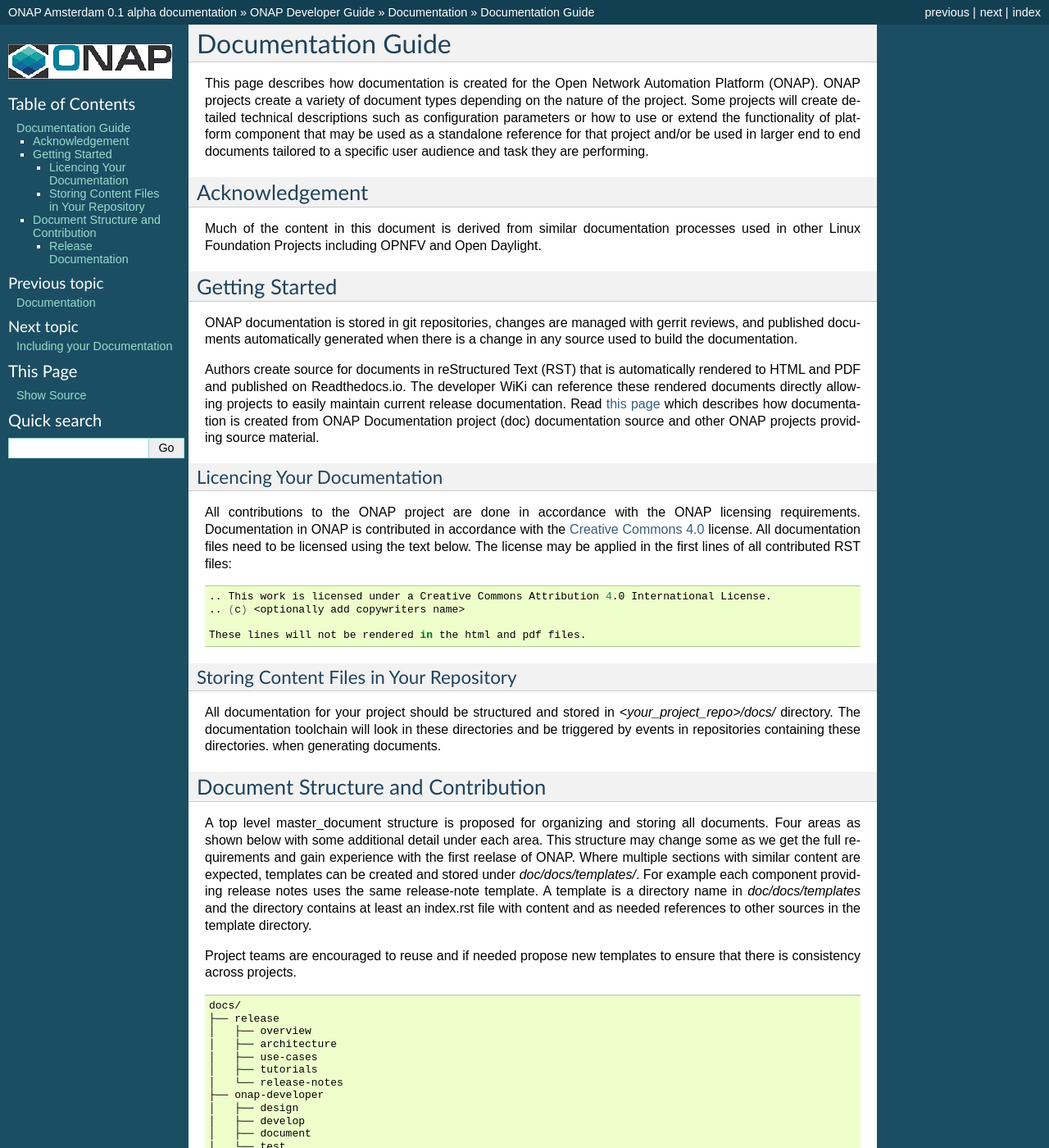
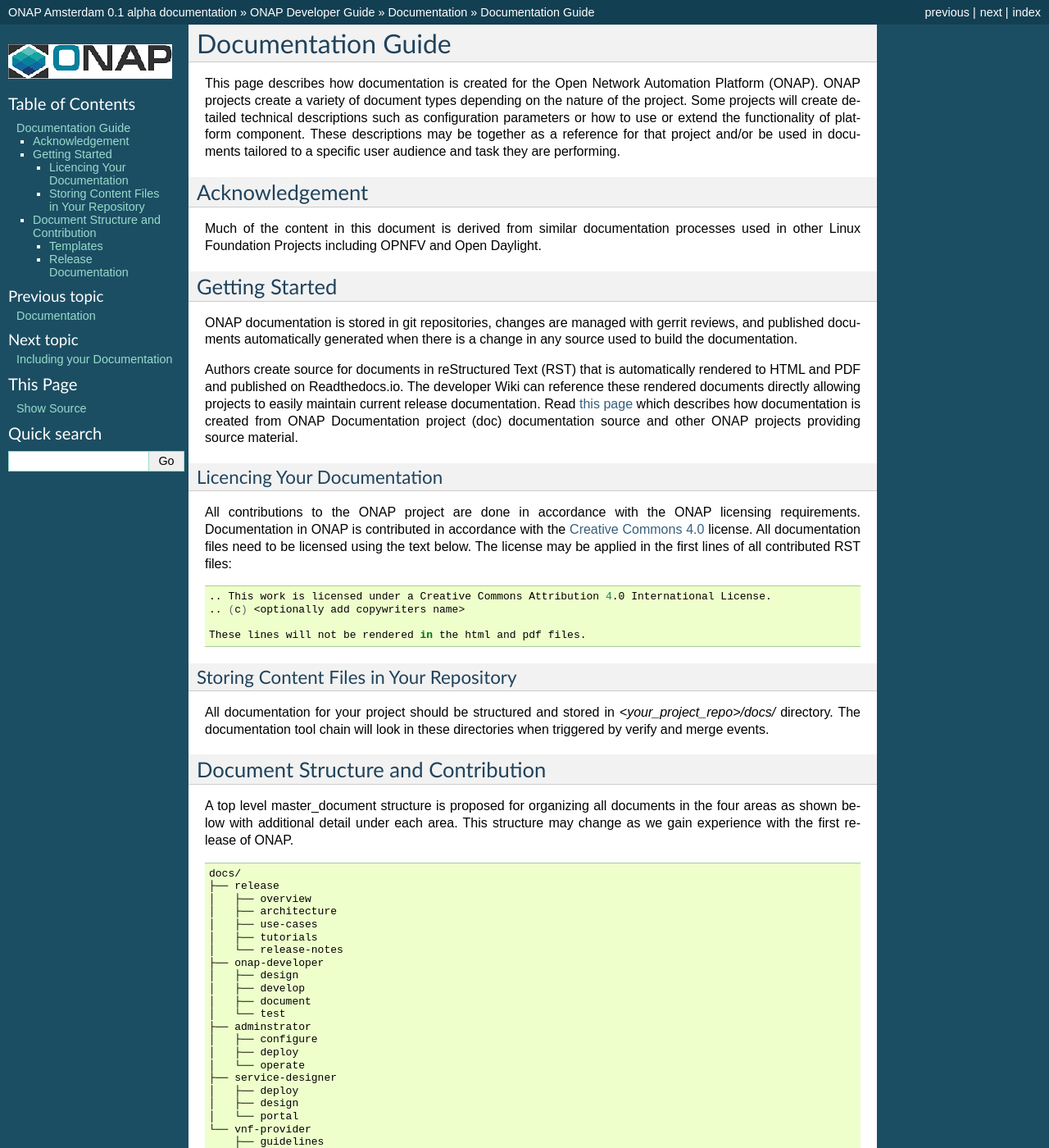
Before and after one commit to onap/doc, a Sphinx documentation site: the page built from docs/guide/onap-developer/how-to-use-docs/documentation-guide.rst, in a window 1280 px wide and 1400 px high. Shown: the whole window at 82% size. Built offline with Sphinx 7.4.7, drawn with Linux system fonts in a browser that asks for light colours; formulas are drawn with MathJax 3; pages that are not in the unit, such as notebooks, are missing from menus; some of the changed text lies outside the part shown.

Commit message:
Updates to How to Guide
Improve How to Use Documentation Guide including display
existing templates, consistency with the approved Jenkins
job templates, and other editorial improvements

Change-Id: I6a173a656acee2d675cb4af4c3070ab9ab9eb893
Issue-Id: DOC-59
Signed-off-by: Rich Bennett <rb2745@att.com>

```diff
--- a/docs/conf.py
+++ b/docs/conf.py
@@ -83,8 +83,7 @@
 # List of patterns, relative to source directory, that match files and
 # directories to ignore when looking for source files.
 exclude_patterns = [
-	'_build',
-	'templates'
+	'_build'
 	]
 
 # The reST default role (used for this markup: `text`) to use for all
--- a/docs/guide/onap-developer/how-to-use-docs/documentation-guide.rst
+++ b/docs/guide/onap-developer/how-to-use-docs/documentation-guide.rst
@@ -7,8 +7,9 @@
 This page describes how documentation is created for the Open Network Automation Platform (ONAP).
 ONAP projects create a variety of document types depending on the nature of the project.
 Some projects will create detailed technical descriptions such as configuration parameters or how to
-use or extend the functionality of platform component that may be used as a standalone reference for that project and/or
-be used in larger end to end documents tailored to a specific user audience and task they are performing.
+use or extend the functionality of platform component.
+These descriptions may be together as a reference for that project and/or
+be used in documents tailored to a specific user audience and task they are performing.
 
 Acknowledgement
 ---------------
@@ -27,7 +28,7 @@
 
 Authors create source for documents in reStructured Text (RST) that is automatically rendered to HTML and PDF
 and published on Readthedocs.io.
-The developer WiKi can reference these rendered documents directly allowing projects to
+The developer Wiki can reference these rendered documents directly allowing projects to
 easily maintain current release documentation.
 Read :ref:`this page <include-documentation>` which describes how documentation is created from
 ONAP Documentation project (doc) documentation source and other ONAP projects providing source material.
@@ -50,24 +51,16 @@
 Storing Content Files in Your Repository
 ^^^^^^^^^^^^^^^^^^^^^^^^^^^^^^^^^^^^^^^^
 All documentation for your project should be structured and stored in `<your_project_repo>/docs/` directory.
-The documentation toolchain will look in these directories and be triggered by events in repositories
-containing these directories.
-when generating documents.
+The documentation tool chain will look in these directories when triggered by verify and merge events.
 
 .. index:: master, document
 
 Document Structure and Contribution
 -----------------------------------
-A top level master_document structure is proposed for organizing and storing all documents.
-Four areas as shown below with some additional detail under each area.
-This structure may change some as we get the full requirements and gain experience with the first reelase of ONAP.
-Where multiple sections with similar content are expected, templates can be created and stored
-under `doc/docs/templates/`. For example each component providing release notes uses the same release-note template.
-A template is a directory name in `doc/docs/templates` and the directory contains at least an index.rst file with
-content and as needed references to other sources in the template directory.
+A top level master_document structure is proposed for organizing all documents
+in the four areas as shown below with additional detail under each area.
+This structure may change as we gain experience with the first release of ONAP.
 
-Project teams are encouraged to reuse and if needed propose new templates to ensure that there is
-consistency across projects.
 
 ::
 
@@ -83,7 +76,7 @@
         │   ├── develop
         │   ├── document
         │   └── test
-        ├── administrator
+        ├── adminstrator
         │   ├── configure
         │   ├── deploy
         │   └── operate
@@ -95,26 +88,23 @@
             ├── guidelines
             └── sdk
 
+Templates
+^^^^^^^^^
+Where multiple sections with similar content are expected, templates can be created and stored
+under `doc/docs/templates/` and used a starting point for similar content.
+For example the high level architecture and interface information for an ONAP component.
+A template is a directory name in `doc/docs/templates` and the directory contains at least an
+index.rst file with a starting point for creating content and as needed
+references to other sources in the template directory.
+
+Project teams are encouraged to reuse and propose new templates for reuse.
 
 Release Documentation
 ^^^^^^^^^^^^^^^^^^^^^
 Release documentation is the set of documents that are published for each ONAP release.
 The documents have a master index.rst file in the <doc> repository and reference content as needed
 from other project repository.
-To provide content for these other projects place <content>.rst files in a directory in your repository that
+To provide content for these other projects place <content>.rst files in a directory
+in your repository that
 matches the master document and add a reference to that file in the correct place in the
 corresponding master index.rst.
-
-**Release Overview**: `doc/docs/release/overview`
-
-- Content for this is prepared by the Marketing team together with the use case committee and doc project team.
-- This document is not a project contribution driven document.
-
-**Installation Instruction**: `doc/docs/release/install`
-
-- Document providing an introduction, order, and aggregation of release notes from other component projects.
-- This document is a contribution driven document.
-
-**To Be Provided**: `<repo>/docs/xxxxxxxx`
-
-- Additional descriptions for the above outline as it is finalized.
--- a/docs/guide/onap-developer/how-to-use-docs/index.rst
+++ b/docs/guide/onap-developer/how-to-use-docs/index.rst
@@ -4,7 +4,7 @@
 =============
 
 .. toctree::
-   :maxdepth: 2
+   :maxdepth: 3
 
    documentation-guide
    include-documentation
--- a/docs/templates/component-info/index.rst
+++ b/docs/templates/component-info/index.rst
@@ -1,8 +1,8 @@
 .. This work is licensed under a Creative Commons Attribution 4.0 International License.
 .. http://creativecommons.org/licenses/by/4.0
 
-XXXX Component Information
-==========================
+Component Information Template
+==============================
 High level architecture, design, and packaging information for release planning and delivery.
 
 .. toctree::
```
Also changed, not shown: docs/guide/onap-developer/how-to-use-docs/addendum.rst (+16 -13 lines), docs/guide/onap-developer/how-to-use-docs/include-documentation.rst (+36 -30 lines), docs/templates/index.rst (added, +13 -0 lines).
